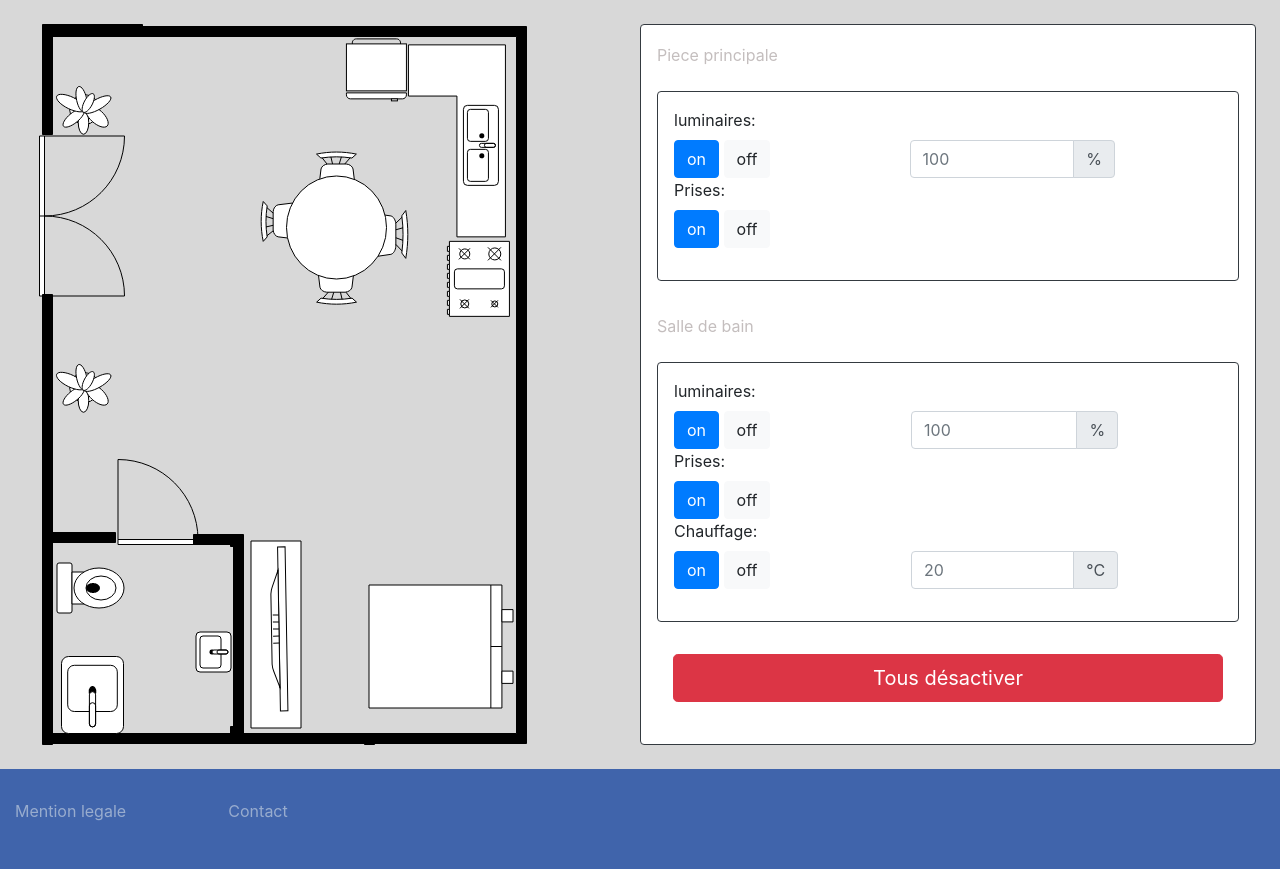
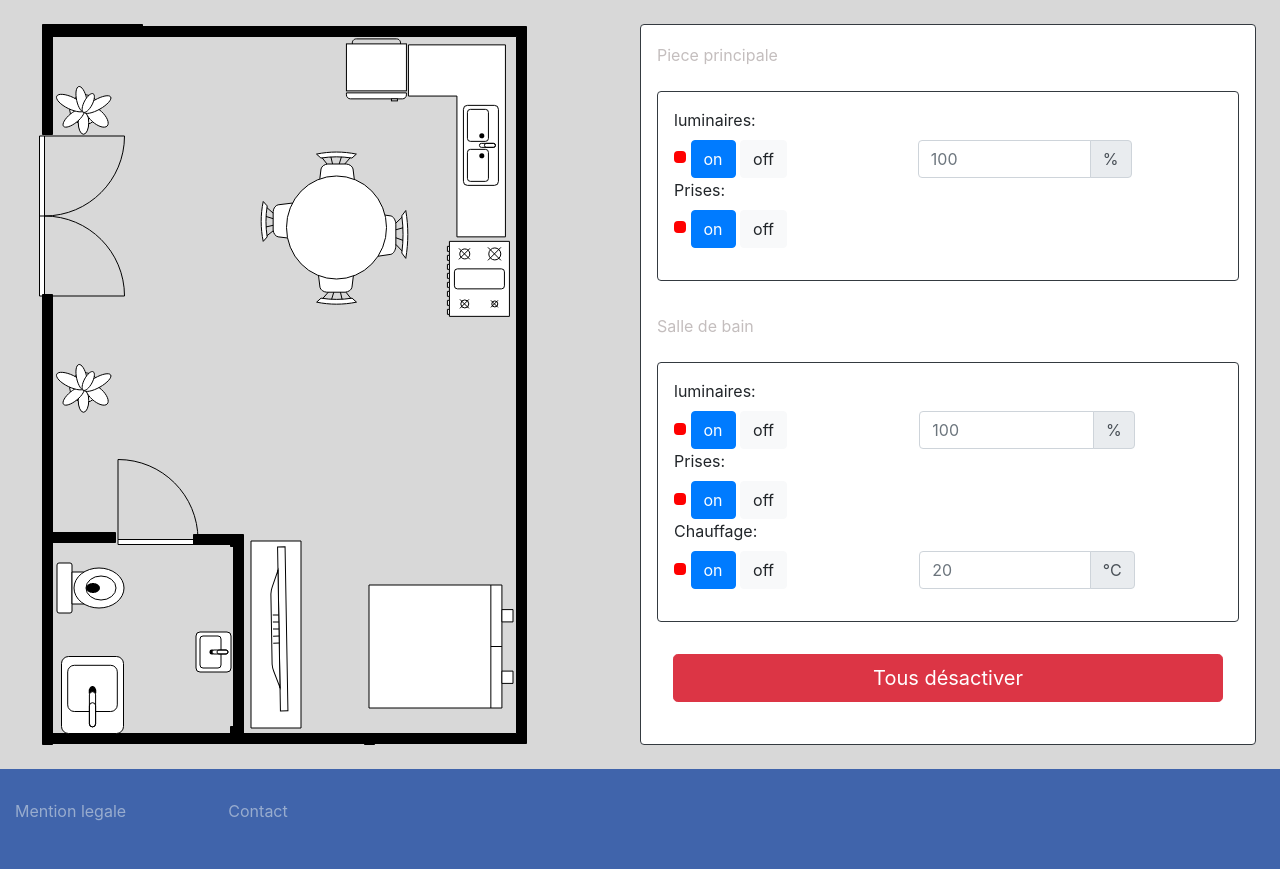
Before and after one commit to ledoux38/P13-Pydomus, a Django app: page / in a window 1280 px wide. Shown: the part 56-925 px from the top of the page. Run offline with Django 3.2, Linux system fonts and the light colour scheme; the visitor is signed in with stand-in values (Sample User, id 1); data that the repository does not hold is empty; some libraries are stand-ins or nearby versions.

Commit message:
integration of light in the user's web page

```diff
--- a/domus/static/domus/css/creative.css
+++ b/domus/static/domus/css/creative.css
@@ -81,8 +81,11 @@ html, body
 }
 
 
-
-
+.badge-voyant
+{
+  padding: 6px;
+  background-color: red;
+}
 
 
 .index
--- a/domus/static/domus/js/script.js
+++ b/domus/static/domus/js/script.js
@@ -7,18 +7,22 @@ $(function()
       $.get("/domus/update/",
       function(data)
        {
+         var arr = data.valeur.digital;
+         for (var i = 5; i < arr.length; i++)
+         {
+           var n = "#" + i.toString();
+           var iNum = parseInt(arr[i]);
 
-         if(data.valeur)
+           if(iNum == 1)
           {
-           console.log(data);
-           $('#voyant').css('background-color', 'green');
+             $(n).css('background-color', 'green');
              event.preventDefault();
           }
           else
           {
-           console.log(data);
-           $('#voyant').css('background-color', 'red');
+             $(n).css('background-color', 'red');
              event.preventDefault();
+          }
          }
        });
     }
--- a/domus/templates/domus/index.html
+++ b/domus/templates/domus/index.html
@@ -32,6 +32,7 @@
               <div class="row">
 
                 <div class="col-sm-6">
+                  <span class="badge-voyant badge badge-primary" id="9"> </span>
                   <button id="lumOnMain" type="button" class="btn btn-primary">on</button>
                   <button id="lumOffMain" type="button" class="btn btn-light">off</button>
                 </div>
@@ -51,6 +52,7 @@
               <label for="text" class="control-label">Prises:</label>
               <div class="row">
                 <div class="col-sm-6">
+                  <span class="badge-voyant badge badge-primary" id="8"> </span>
                   <button id="plugOnMain" type="button" class="btn btn-primary">on</button>
                   <button id="plugOffMain" type="button" class="btn btn-light">off</button>
                 </div>
@@ -69,6 +71,7 @@
               <div class="row">
 
                 <div class="col-sm-6">
+                  <span class="badge-voyant badge badge-primary" id="5"> </span>
                   <button id="lumOnBath" type="button" class="btn btn-primary">on</button>
                   <button id="lumOffBath" type="button" class="btn btn-light">off</button>
                 </div>
@@ -88,6 +91,7 @@
                 <label for="text" class="control-label">Prises:</label>
                 <div class="row">
                   <div class="col-sm-6">
+                    <span class="badge-voyant badge badge-primary" id="6"> </span>
                     <button id="plugOnBath" type="button" class="btn btn-primary">on</button>
                     <button id="plugOffBath" type="button" class="btn btn-light">off</button>
                   </div>
@@ -98,6 +102,7 @@
 
                 <div class="row">
                   <div class="col-sm-6">
+                    <span class="badge-voyant badge badge-primary"  id="7"> </span>
                     <button id="heatingOnBath" type="button" class="btn btn-primary">on</button>
                     <button id="heatingOffBath" type="button" class="btn btn-light">off</button>
                   </div>
--- a/domus/views.py
+++ b/domus/views.py
@@ -88,9 +88,8 @@ def update(request):
     #ELSE REQUEST IS GET
     else:
         r = requests.get('http://192.168.1.22').json()
-        if int(r['digital'][7]) == 1:
-            context = {'valeur': True}
-        else:
-            context = {'valeur': False}
+
+        context = {'valeur': r}
+
 
     return JsonResponse(context)
```
Also changed, not shown: domus/templates/domus/settings.html (added). Lines whose indentation alone changed are shown as unchanged.
